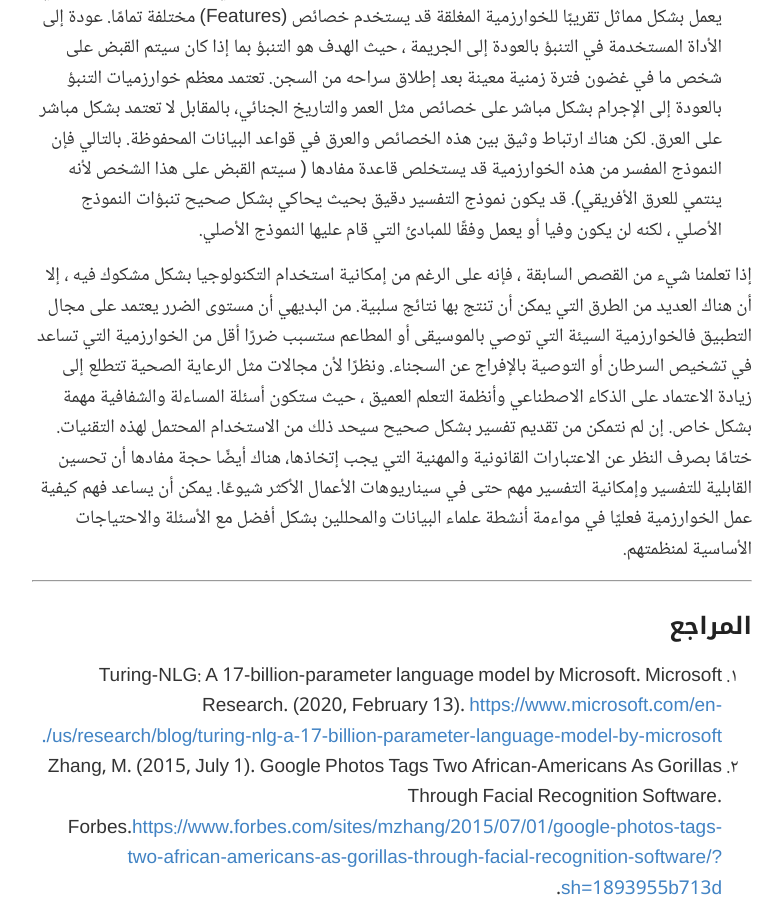
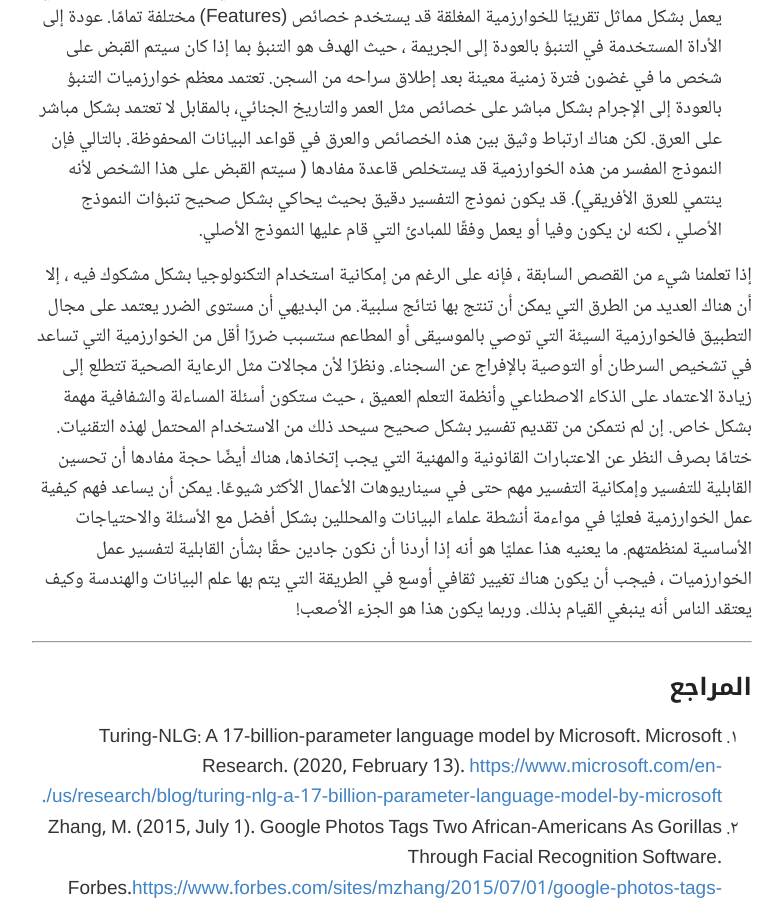
Before and after one commit to sahar119911/AldhaheriS, a Jekyll site: the page built from _posts/2021-5-25-NN-as-black-box.md, in a window 1280 px wide and 900 px high, scrolled down 4598 px. Shown: the whole window, without its empty margins (248-1031 px from the left). Built offline with Jekyll 4.4.1, drawn with Linux system fonts in a browser that asks for light colours.

Commit message:
Update 2021-5-25-NN-as-black-box.md

```diff
--- a/_posts/2021-5-25-NN-as-black-box.md
+++ b/_posts/2021-5-25-NN-as-black-box.md
@@ -57,7 +57,7 @@ icon: 👓
 
 
 
-إذا تعلمنا شيء من القصص السابقة ، فإنه على الرغم من إمكانية استخدام التكنولوجيا بشكل مشكوك فيه ، إلا أن هناك العديد من الطرق التي يمكن أن تنتج بها نتائج سلبية. من البديهي أن مستوى الضرر يعتمد على مجال التطبيق فالخوارزمية السيئة التي توصي بالموسيقى أو المطاعم ستسبب ضررًا أقل من الخوارزمية التي تساعد في تشخيص السرطان أو التوصية بالإفراج عن السجناء. ونظرًا لأن مجالات مثل الرعاية الصحية تتطلع إلى زيادة الاعتماد على الذكاء الاصطناعي وأنظمة التعلم العميق ، حيث ستكون أسئلة المساءلة والشفافية مهمة بشكل خاص. إن لم نتمكن من تقديم تفسير بشكل صحيح سيحد ذلك من الاستخدام المحتمل لهذه التقنيات. ختامًا بصرف النظر عن الاعتبارات القانونية والمهنية التي يجب إتخاذها، هناك أيضًا حجة مفادها أن تحسين القابلية للتفسير وإمكانية التفسير مهم حتى في سيناريوهات الأعمال الأكثر شيوعًا. يمكن أن يساعد فهم كيفية عمل الخوارزمية فعليًا في مواءمة أنشطة علماء البيانات والمحللين بشكل أفضل مع الأسئلة والاحتياجات الأساسية لمنظمتهم.
+إذا تعلمنا شيء من القصص السابقة ، فإنه على الرغم من إمكانية استخدام التكنولوجيا بشكل مشكوك فيه ، إلا أن هناك العديد من الطرق التي يمكن أن تنتج بها نتائج سلبية. من البديهي أن مستوى الضرر يعتمد على مجال التطبيق فالخوارزمية السيئة التي توصي بالموسيقى أو المطاعم ستسبب ضررًا أقل من الخوارزمية التي تساعد في تشخيص السرطان أو التوصية بالإفراج عن السجناء. ونظرًا لأن مجالات مثل الرعاية الصحية تتطلع إلى زيادة الاعتماد على الذكاء الاصطناعي وأنظمة التعلم العميق ، حيث ستكون أسئلة المساءلة والشفافية مهمة بشكل خاص. إن لم نتمكن من تقديم تفسير بشكل صحيح سيحد ذلك من الاستخدام المحتمل لهذه التقنيات. ختامًا بصرف النظر عن الاعتبارات القانونية والمهنية التي يجب إتخاذها، هناك أيضًا حجة مفادها أن تحسين القابلية للتفسير وإمكانية التفسير مهم حتى في سيناريوهات الأعمال الأكثر شيوعًا. يمكن أن يساعد فهم كيفية عمل الخوارزمية فعليًا في مواءمة أنشطة علماء البيانات والمحللين بشكل أفضل مع الأسئلة والاحتياجات الأساسية لمنظمتهم. ما يعنيه هذا عمليًا هو أنه إذا أردنا أن نكون جادين حقًا بشأن القابلية لتفسير عمل الخوارزميات ، فيجب أن يكون هناك تغيير ثقافي أوسع في الطريقة التي يتم بها علم البيانات والهندسة وكيف يعتقد الناس أنه ينبغي القيام بذلك. وربما يكون هذا هو الجزء الأصعب!
 
 
 ---
```
